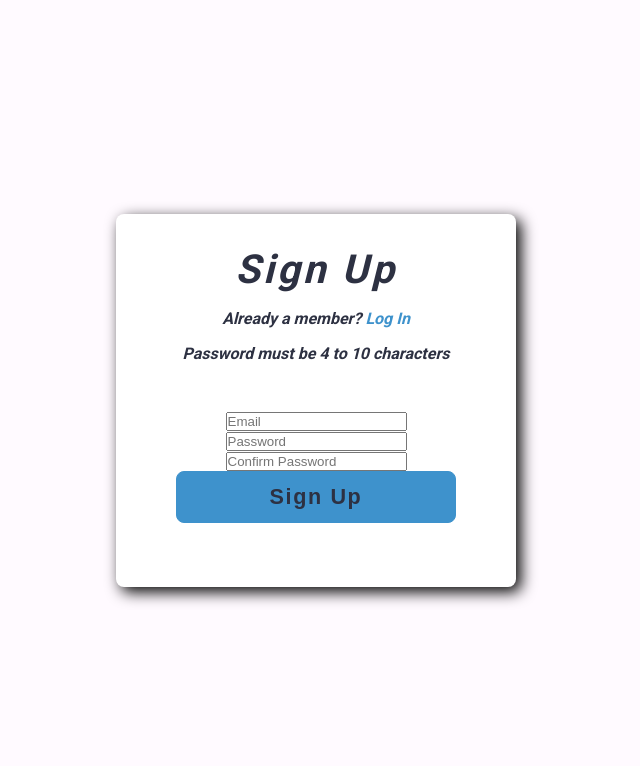
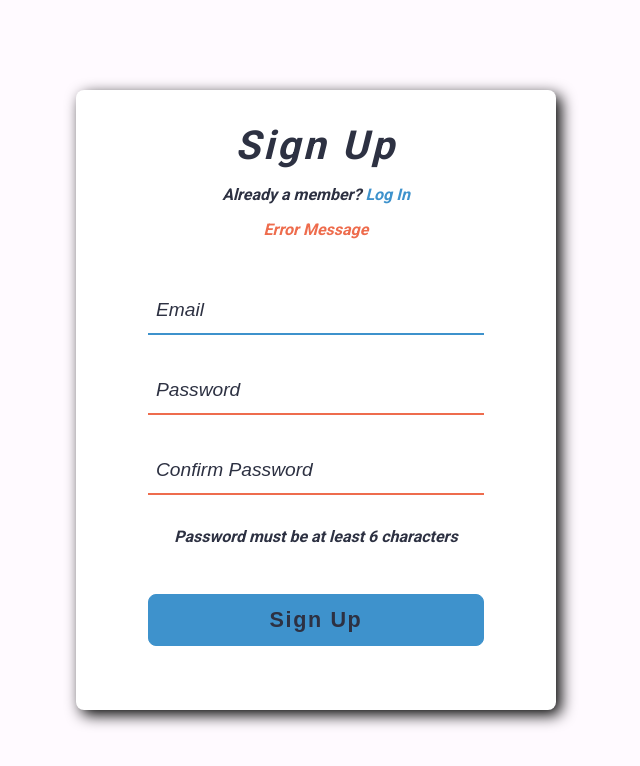
Before and after one commit to KaloyanDaskalov/first-react-app, a React (Create React App) app: page / in a window 1280 px wide. Shown: the top 766 px of the page, without its empty margins (324-964 px from the left). Built offline with nearby package versions, Linux system fonts and the light colour scheme.

Commit message:
Signin form modifications

```diff
--- a/src/components/Forms/Forms.module.css
+++ b/src/components/Forms/Forms.module.css
@@ -1,10 +1,10 @@
 .Container {
   width: 90vw;
-  max-width: 25rem;
+  max-width: 30rem;
   background-color: var(--white);
   box-shadow: 5px 5px 15px 0px #000000;
   color: var(--cadet);
-  border-radius: 0.5rem;
+  border-radius: var(--radius);
   font-style: italic;
   font-weight: bold;
   text-align: center;
@@ -31,10 +31,12 @@
 
 .Message {
   margin-top: 1rem;
+  color: var(--sienna);
+  /* visibility: hidden; */
 }
 
 .Show {
-  color: var(--sienna);
+  visibility: visible;
 }
 
 .Form {
@@ -45,4 +47,5 @@
 
 button {
   width: 100%;
+  margin-top: 3rem;
 }
--- a/src/components/Forms/Signup.js
+++ b/src/components/Forms/Signup.js
@@ -1,24 +1,34 @@
-import React from 'react';
+import React, { useState } from 'react';
 import classes from './Forms.module.css';
 import Button from '../UI/Button/Button';
 import Input from '../UI/Input/Input';
 
-const signup = () => (
-    <div className={classes.Container}>
+const Signup = () => {
+    const [email, setEmail] = useState('');
+    const [password, setPassword] = useState('');
+    const [confirm, setConfirm] = useState('');
+
+    const submitHandler = (event) => {
+        event.preventDefault();
+        console.log(email, password, confirm);
+    };
+
+    return (<div className={classes.Container}>
         <header className={classes.Header}>
             <h2 className={classes.Heading}>Sign Up</h2>
             <p className={classes.HeaderMessage}>
                 Already a member? <a href="#" className={classes.HeaderLink}>Log In</a>
             </p>
-            <p className={classes.Message}>Password must be 4 to 10 characters</p>
+            <p className={classes.Message}>Error Message</p>
         </header>
-        <form className={classes.Form}>
-            <input className={classes.Input} type="text" placeholder="Email" />
-            <input className={classes.Input} type="password" placeholder="Password" />
-            <input className={classes.Input} type="password" placeholder="Confirm Password" />
+        <form className={classes.Form} onSubmit={submitHandler} >
+            <Input getValue={(e) => setEmail(e.target.value)} showError={false} attributes={{ type: 'text', placeholder: 'Email' }} />
+            <Input getValue={(e) => setPassword(e.target.value)} showError attributes={{ type: 'password', placeholder: 'Password' }} />
+            <Input getValue={(e) => setConfirm(e.target.value)} showError attributes={{ type: 'password', placeholder: 'Confirm Password' }} />
+            <p className={classes.Instructions}>Password must be at least 6 characters</p>
             <Button>Sign Up</Button>
         </form>
-    </div>
-);
+    </div>);
+};
 
-export default signup;
+export default Signup;
--- a/src/components/UI/Button/Button.module.css
+++ b/src/components/UI/Button/Button.module.css
@@ -1,7 +1,7 @@
 .Btn {
   background-color: var(--crayola);
   border: 1px solid var(--crayola);
-  border-radius: 0.5rem;
+  border-radius: var(--radius);
   font-size: 1.35rem;
   font-weight: bold;
   letter-spacing: 0.1rem;
--- a/src/components/UI/Input/Input.module.css
+++ b/src/components/UI/Input/Input.module.css
@@ -6,10 +6,6 @@
   border-bottom: 2px solid var(--crayola);
   font-size: 1.2rem;
   margin-bottom: 2rem;
-}
-
-.Input:last-of-type {
-  margin-bottom: 4rem;
 }
 
 .Input::placeholder {
--- a/src/index.css
+++ b/src/index.css
@@ -6,6 +6,7 @@
   --cadet: #2d3142;
   --sienna: #ee6c4d;
   --white: #ffffff;
+  --radius: 0.5rem;
 }
 
 * {
@@ -20,7 +21,7 @@ body {
   -moz-osx-font-smoothing: grayscale;
 }
 
-@media screen and (max-width: 400px) {
+@media screen and (max-width: 450px) {
   :root {
     font-size: 80%;
   }
```
Also changed, not shown: 1 other file (tests, documents, lock files or other folders).
